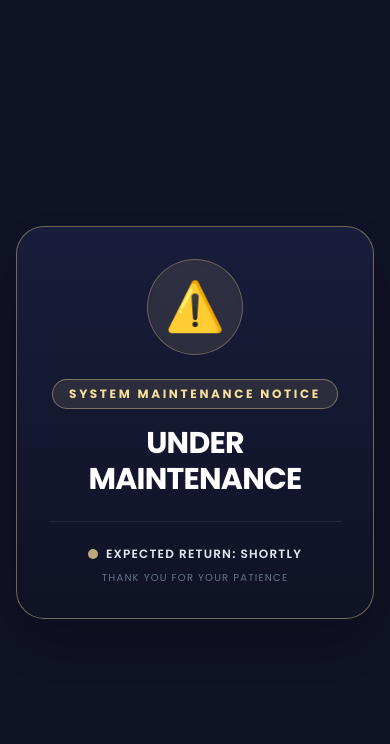
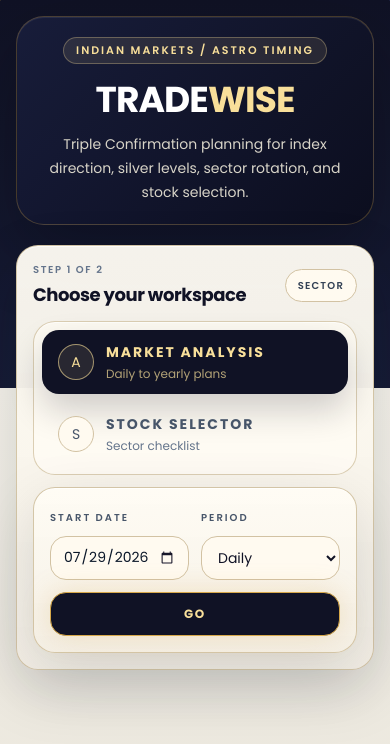
Before and after one commit to KindaJayant/tradewise-harish, a Next.js app: page / in a window 390 px wide. Shown: the top 744 px of the page. Built offline with nearby package versions, Linux system fonts and the light colour scheme.

Commit message:
feat: restore full active UI for TradeWise

```diff
--- a/app/page.tsx
+++ b/app/page.tsx
@@ -563,27 +563,99 @@ export default function HomePage() {
   );
 
   return (
-    <main className="min-h-screen bg-[#101225] text-cream flex items-center justify-center p-4 md:p-8">
-      <div className="max-w-2xl w-full text-center space-y-6 rounded-[28px] p-8 md:p-12 border border-[#f8df9a]/40 bg-gradient-to-b from-[#181d3b] to-[#101225] shadow-2xl">
-        <div className="inline-flex items-center justify-center w-24 h-24 rounded-full bg-[#f8df9a]/10 border border-[#f8df9a]/30 text-[#f8df9a] text-5xl shadow-inner mx-auto">
-          ⚠️
+    <main className="min-h-screen px-4 py-4 text-slate-900 md:px-8 md:py-6 lg:px-10">
+      <div className="mx-auto flex w-full max-w-[1600px] flex-col gap-5">
+        <section className="stellar-panel overflow-hidden rounded-[28px] px-4 py-5 text-center text-[#f5eddb] md:px-6 md:text-left lg:px-7">
+          <div className="grid gap-5 lg:grid-cols-[1fr_auto] lg:items-end">
+            <div>
+              <div className="mx-auto mb-4 inline-flex items-center rounded-full border border-[#f8df9a]/30 bg-[#f8df9a]/10 px-3 py-1 text-[11px] font-semibold uppercase tracking-[0.18em] text-[#f8df9a] md:mx-0">
+                Indian Markets / Astro Timing
+              </div>
+              <h1 className="mx-auto max-w-4xl text-4xl font-bold tracking-tight text-white md:mx-0 md:text-6xl">
+                TRADE<span className="text-[#f8df9a]">WISE</span>
+              </h1>
+              <p className="mx-auto mt-3 max-w-2xl text-sm leading-6 text-[#d8d4c8] md:mx-0 md:text-base">
+                Triple Confirmation planning for index direction, silver levels, sector rotation, and stock selection.
+              </p>
+            </div>
+          </div>
+        </section>
+
+        <div className="md:hidden">
+          {mobileScreen === "inputs" ? (
+            <section className="space-y-4">
+              <MobileControlPanel
+                activeTab={activeTab}
+                date={date}
+                period={period}
+                sector={sector}
+                loading={viewState === "loading"}
+                onTabChange={(tab) => {
+                  changeTab(tab);
+                }}
+                onDateChange={setDate}
+                onPeriodChange={setPeriod}
+                onSectorChange={setSector}
+                onAnalyze={() => {
+                  void runAnalysis();
+                }}
+                onSelectSector={() => {
+                  void runAnalysis("sector");
+                }}
+              />
+            </section>
+          ) : (
+            <section className="space-y-3">
+              <div className="panel-surface rounded-[22px] px-4 py-4">
+                <div className="flex items-start justify-between gap-4">
+                  <div>
+                    <div className="mb-2 text-[10px] font-semibold uppercase tracking-[0.14em] text-slate-500">
+                      Step 2 of 2
+                    </div>
+                    <h2 className="text-[28px] font-bold tracking-tight text-navy">
+                      Output
+                    </h2>
+                    <p className="mt-2 text-[15px] leading-6 text-slate-600">
+                      Review the generated trading intelligence and go back to adjust inputs.
+                    </p>
+                  </div>
+                  <button
+                    type="button"
+                    onClick={() => setMobileScreen("inputs")}
+                    className="rounded-[16px] border border-[#d2c2a3] bg-[#fffaf0] px-3 py-2 text-[10px] font-semibold uppercase tracking-[0.12em] text-slate-700 transition hover:border-signal hover:text-signal-dark"
+                  >
+                    Back
+                  </button>
+                </div>
+              </div>
+              {results}
+            </section>
+          )}
         </div>
 
-        <div className="space-y-4">
-          <span className="inline-block px-4 py-1.5 rounded-full border border-[#f8df9a]/40 bg-[#f8df9a]/10 text-[#f8df9a] text-xs font-bold uppercase tracking-[0.22em]">
-            System Maintenance Notice
-          </span>
-          <h1 className="text-3xl md:text-5xl font-extrabold uppercase tracking-tight text-white">
-            Under Maintenance
-          </h1>
-        </div>
-
-        <div className="pt-6 border-t border-slate-700/50 flex flex-col items-center justify-center gap-2 text-xs uppercase tracking-widest text-slate-400">
-          <div className="flex items-center gap-2">
-            <span className="w-2.5 h-2.5 rounded-full bg-[#f8df9a] animate-pulse" />
-            <span className="font-semibold text-slate-200">EXPECTED RETURN: SHORTLY</span>
-          </div>
-          <span className="text-[10px] text-slate-500">Thank you for your patience</span>
+        <div className="hidden md:block">
+          <section className="space-y-4">
+            <MobileControlPanel
+              activeTab={activeTab}
+              date={date}
+              period={period}
+              sector={sector}
+              loading={viewState === "loading"}
+              onTabChange={(tab) => {
+                changeTab(tab);
+              }}
+              onDateChange={setDate}
+              onPeriodChange={setPeriod}
+              onSectorChange={setSector}
+              onAnalyze={() => {
+                void runAnalysis();
+              }}
+              onSelectSector={() => {
+                void runAnalysis("sector");
+              }}
+            />
+            {results}
+          </section>
         </div>
       </div>
     </main>
```
